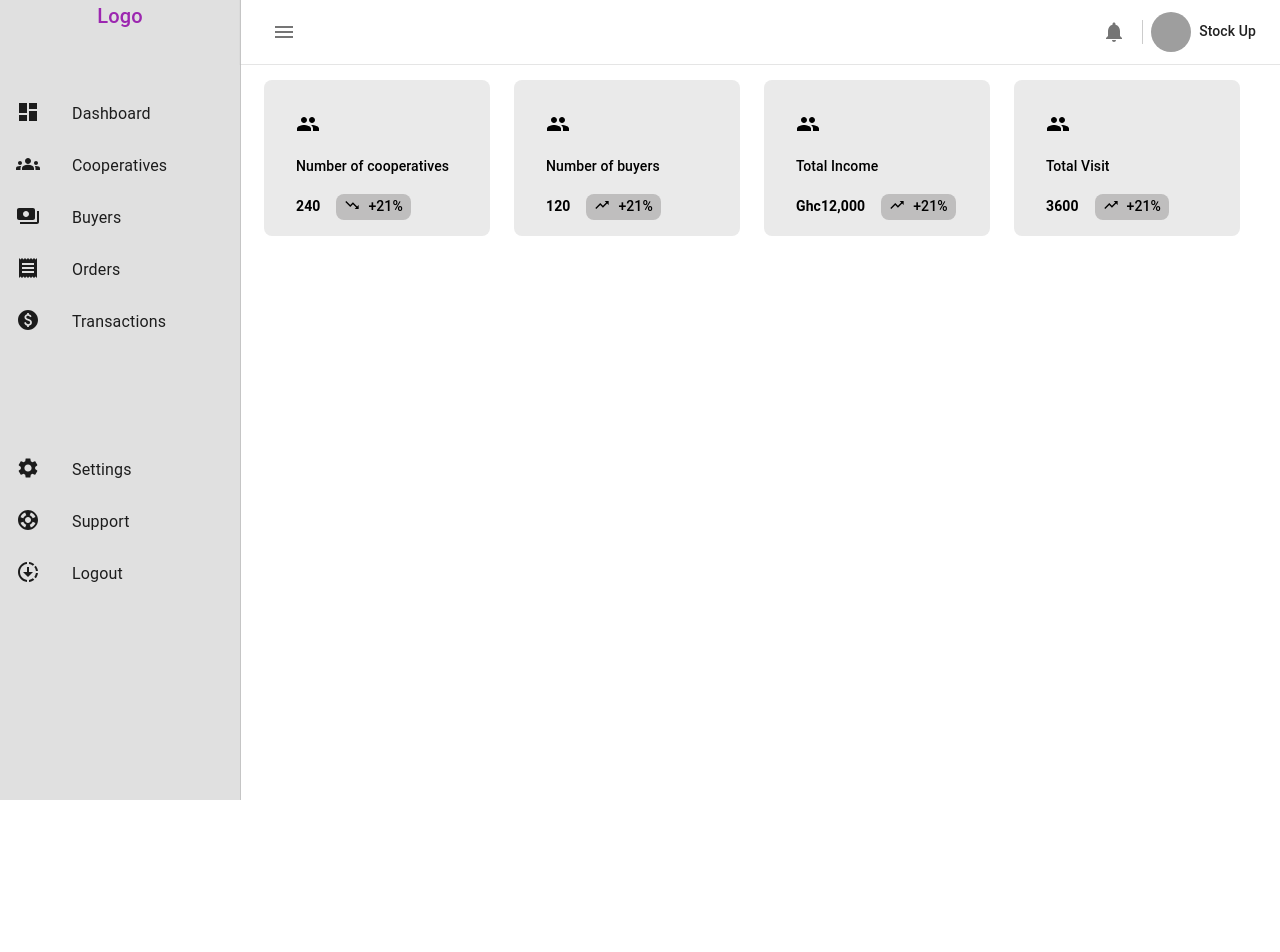
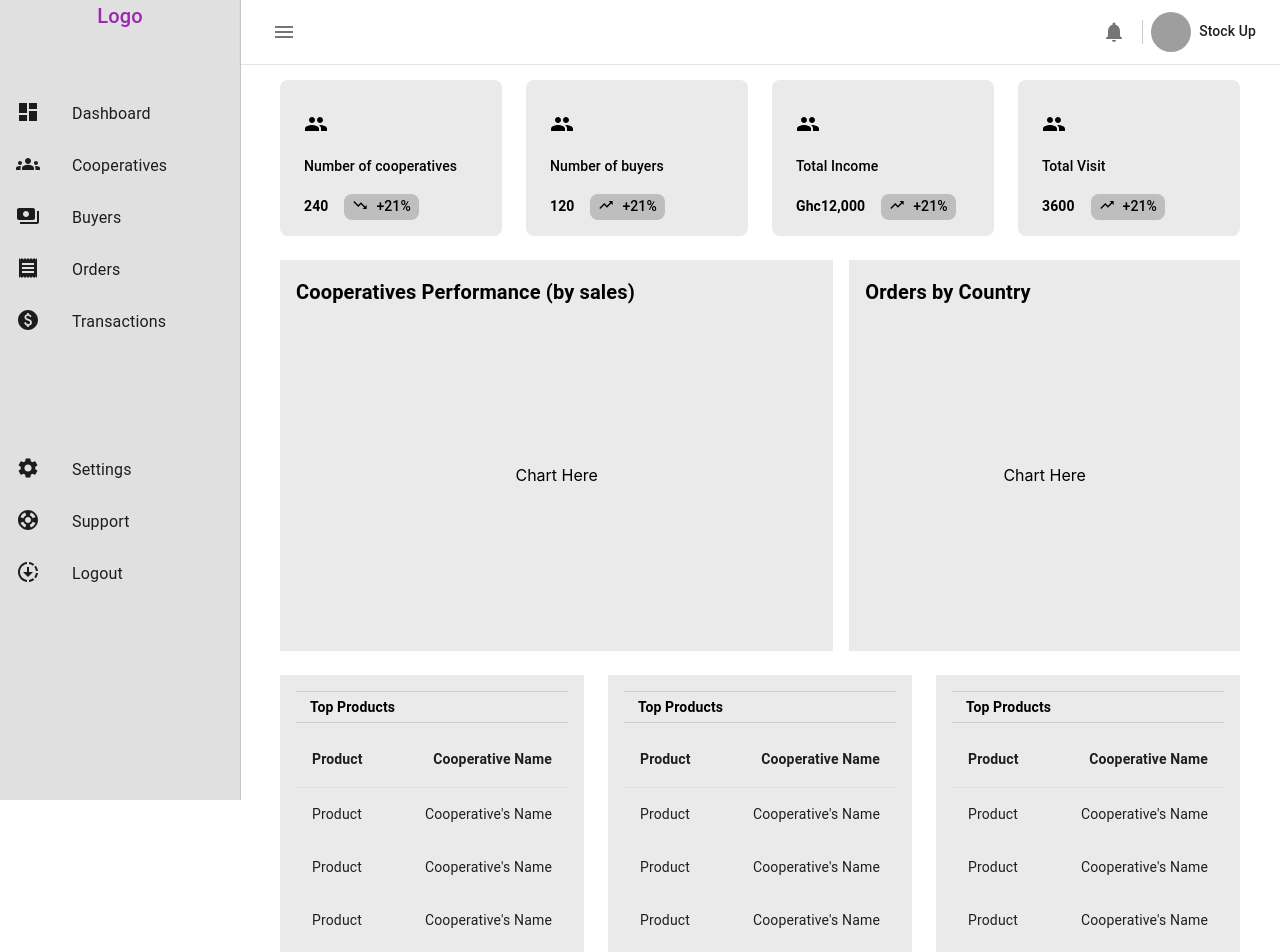
Before and after one commit to Cariscastockup/stock-up-the-farm-dashboards, a React (Create React App) app: page / in a window 1280 px wide. Shown: the top 952 px of the page. Before the commit the page ends 800 px from the top, so only its background shows below. Built offline with nearby package versions, Linux system fonts and the light colour scheme; grey boxes are pictures that could not be loaded.

Commit message:
Update README.md

```diff
--- a/src/Pages/OverallDashboard.js
+++ b/src/Pages/OverallDashboard.js
@@ -1,11 +1,29 @@
 import React, { memo } from "react";
-import { Container, Box, Grid, useTheme } from "@mui/material";
+import { Container, Box, Grid, useTheme, Button } from "@mui/material";
 
 import DashboardCard from "../components/DashboardCard";
 import { People, TrendingDown, TrendingUp } from "@mui/icons-material";
+import ChartCard from "../components/ChartCard";
+import AppTable from "../components/AppTable";
+import DashBoardTrendTable from "../components/DashBoardTrendTable";
 
 const OverallDashboard = () => {
   const theme = useTheme();
+
+  const columns = [
+    {
+      label: "Product",
+      dataIndex: "product",
+    },
+    { align: "right", label: "Cooperative Name", dataIndex: "cooperativeName" },
+  ];
+
+  const data = [
+    { _id: "1", product: "Product", cooperativeName: "Cooperative's Name" },
+    { _id: "2", product: "Product", cooperativeName: "Cooperative's Name" },
+    { _id: "3", product: "Product", cooperativeName: "Cooperative's Name" },
+    // { _id: "4", product: "Product", cooperativeName: "Cooperative's Name" },
+  ];
 
   return (
     <Box
@@ -14,9 +32,9 @@ const OverallDashboard = () => {
         paddingTop: theme.spacing(4),
       }}
     >
-      <Container maxWidth="xl">
-        <Box>
-          <Grid container rowSpacing={5} columnSpacing={5}>
+      <Container>
+        <Box sx={{ marginBottom: "1.5em" }}>
+          <Grid container spacing={3}>
             <Grid xs={12} md={4} lg={3} item>
               <DashboardCard
                 Icon={<People />}
@@ -59,6 +77,31 @@ const OverallDashboard = () => {
             </Grid>
           </Grid>
         </Box>
+
+        <Box sx={{ marginBottom: "1.5em" }}>
+          <Grid container spacing={2}>
+            <Grid item xs={12} lg={7}>
+              <ChartCard title="Cooperatives Performance (by sales)" />
+            </Grid>
+            <Grid item xs={12} lg={5}>
+              <ChartCard title="Orders by Country" />
+            </Grid>
+          </Grid>
+        </Box>
+
+        <Box>
+          <Grid container spacing={3}>
+            <Grid item xs={12} md={6} lg={4}>
+              <DashBoardTrendTable columns={columns} data={data} />
+            </Grid>
+            <Grid item xs={12} md={6} lg={4}>
+              <DashBoardTrendTable columns={columns} data={data} />
+            </Grid>
+            <Grid item xs={12} md={6} lg={4}>
+              <DashBoardTrendTable columns={columns} data={data} />
+            </Grid>
+          </Grid>
+        </Box>
       </Container>
     </Box>
   );
--- /dev/null
+++ b/src/components/AppTable.js
@@ -0,0 +1,63 @@
+import {
+  Table,
+  TableBody,
+  TableCell,
+  TableHead,
+  TableRow,
+} from "@mui/material";
+import React, { memo } from "react";
+
+const AppTable = ({
+  columns = [],
+  data = [],
+  rowKeyProp,
+  showTableBody = true,
+  showTableHead = true,
+  tableBodyCellStyle,
+}) => {
+  const renderCell = (item, column) => {
+    if (column?.render) return column.render(item);
+
+    return item[column?.dataIndex];
+  };
+
+  return (
+    <Table>
+      {showTableHead && (
+        <TableHead>
+          <TableRow>
+            {columns.map((c, index) => (
+              <TableCell
+                sx={{ fontWeight: "bold" }}
+                align={c?.align || "left"}
+                key={index.toString()}
+              >
+                {c.label}
+              </TableCell>
+            ))}
+          </TableRow>
+        </TableHead>
+      )}
+
+      {showTableBody && (
+        <TableBody>
+          {data.map((item, index) => (
+            <TableRow key={item[rowKeyProp] || index.toString()}>
+              {columns.map((c, cIndex) => (
+                <TableCell
+                  sx={tableBodyCellStyle}
+                  align={c?.align || "left"}
+                  key={`${index}_${cIndex}`}
+                >
+                  {renderCell(item, c)}
+                </TableCell>
+              ))}
+            </TableRow>
+          ))}
+        </TableBody>
+      )}
+    </Table>
+  );
+};
+
+export default memo(AppTable);
--- /dev/null
+++ b/src/components/ChartCard.js
@@ -0,0 +1,36 @@
+import { useTheme } from "@emotion/react";
+import { Box, Grid, Typography } from "@mui/material";
+import React from "react";
+
+const ChartCard = ({ title, data }) => {
+  const theme = useTheme();
+  return (
+    <Box
+      sx={{
+        backgroundColor: theme.palette.common.lightXs,
+        padding: theme.spacing(2),
+      }}
+    >
+      <Grid container direction="column">
+        <Grid item>
+          <Typography fontWeight={"bold"} gutterBottom variant="h6">
+            {title}
+          </Typography>
+        </Grid>
+
+        <Grid item>
+          <Grid
+            container
+            justifyContent={"center"}
+            alignItems="center"
+            sx={{ height: "20em" }}
+          >
+            <Grid item>Chart Here</Grid>
+          </Grid>
+        </Grid>
+      </Grid>
+    </Box>
+  );
+};
+
+export default ChartCard;
--- /dev/null
+++ b/src/components/DashBoardTrendTable.js
@@ -0,0 +1,39 @@
+import { Divider, Typography } from "@mui/material";
+import { Box } from "@mui/system";
+import React, { memo } from "react";
+import AppTable from "./AppTable";
+
+const DashBoardTrendTable = ({ columns, data, title = "Top Products" }) => {
+  return (
+    <Box
+      sx={(theme) => ({
+        backgroundColor: theme.palette.common.lightXs,
+        padding: "1em",
+      })}
+    >
+      {title && (
+        <Box sx={{ marginBottom: "0.5em" }}>
+          <Divider />
+          <Typography
+            fontWeight={"bold"}
+            sx={{ margin: "5px 0", padding: "0 1em" }}
+            variant="body2"
+          >
+            {title}
+          </Typography>
+          <Divider />
+        </Box>
+      )}
+      <Box sx={{ height: "16em", overflow: "auto" }}>
+        <AppTable
+          tableBodyCellStyle={{ borderColor: "rgba(0, 0, 0, 0)" }}
+          rowKeyProp={"_id"}
+          columns={columns}
+          data={data}
+        />
+      </Box>
+    </Box>
+  );
+};
+
+export default memo(DashBoardTrendTable);
--- a/src/components/DashboardCard.js
+++ b/src/components/DashboardCard.js
@@ -11,15 +11,21 @@ const DashboardCard = ({
   chipBackgroundColor,
 }) => {
   const theme = useTheme();
+
+  if (!title) throw new Error("title is a required prop.");
+  if (!value) throw new Error("value is a required prop.");
+
   return (
     <Box>
       <Grid
         container
         direction="column"
-        spacing={2}
+        rowSpacing={2}
         sx={{
           backgroundColor: theme.palette.common.lightXs,
           padding: theme.spacing(2),
+          paddingLeft: theme.spacing(3),
+          paddingRight: theme.spacing(3),
           borderRadius: theme.spacing(1),
         }}
       >
```
Also changed, not shown: src/components/README.md.
